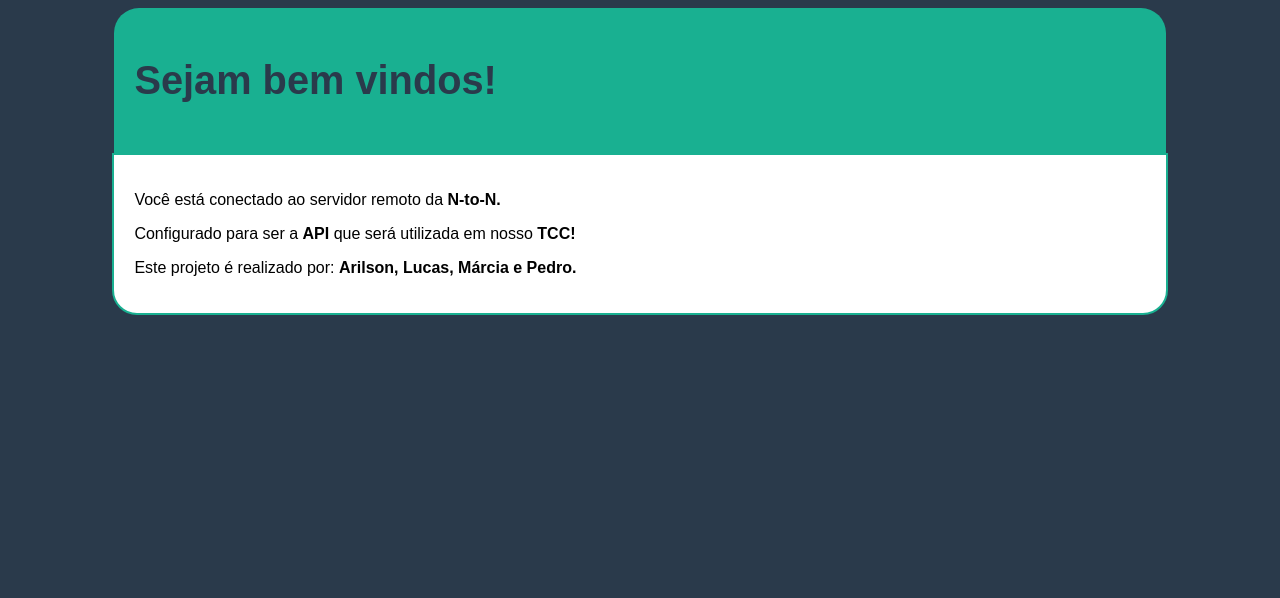
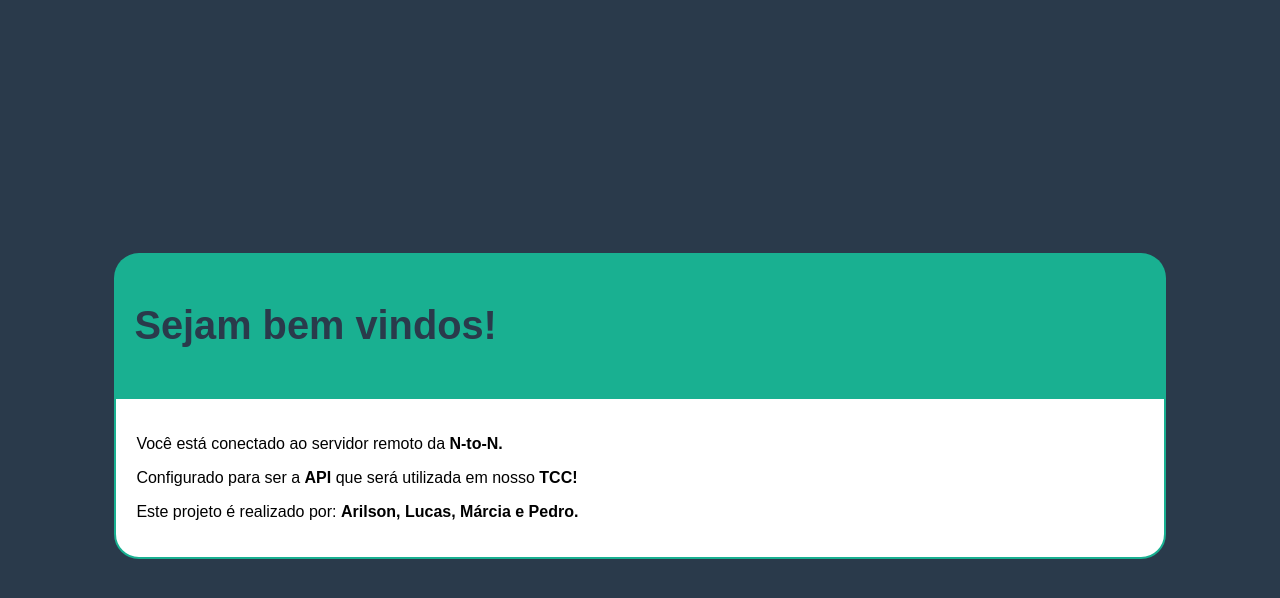
Before and after one commit to lhocihara/n-server, a Flask app: page /hi in a window 1280 px wide. Shown: the top 598 px of the page. Run offline with Flask 2, Linux system fonts and the light colour scheme; parts of the project's set-up code (start-up, migrations or seed data) failed here and were passed over.

Commit message:
carregando o TCC - alterando estrutura do endpoint /hi - adicionando main.html

```diff
--- a/templates/main.html
+++ b/templates/main.html
@@ -16,6 +16,7 @@
           background: #19B091;
           padding: 10px 20px 10px 20px;
           margin: auto;
+          margin-top: 20%;
           width: calc(100% - 40px);
           max-width: 80%;
           height: auto;
@@ -31,7 +32,7 @@
           padding: 20px;
           margin: auto;
           width: calc(100% - 44px);
-          max-width: 80%;
+          max-width: calc(80% - 4px);
           height: auto;
         }
     </style>
```
